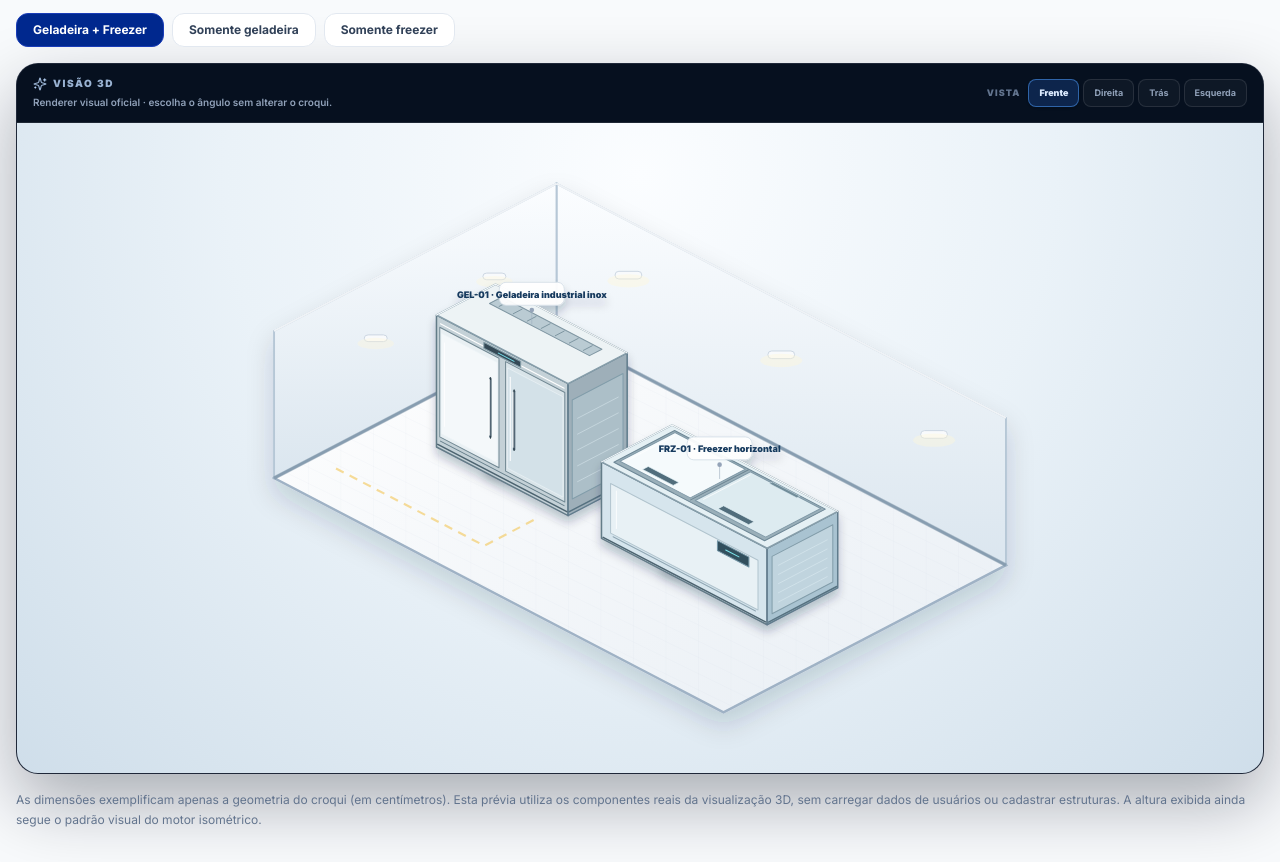
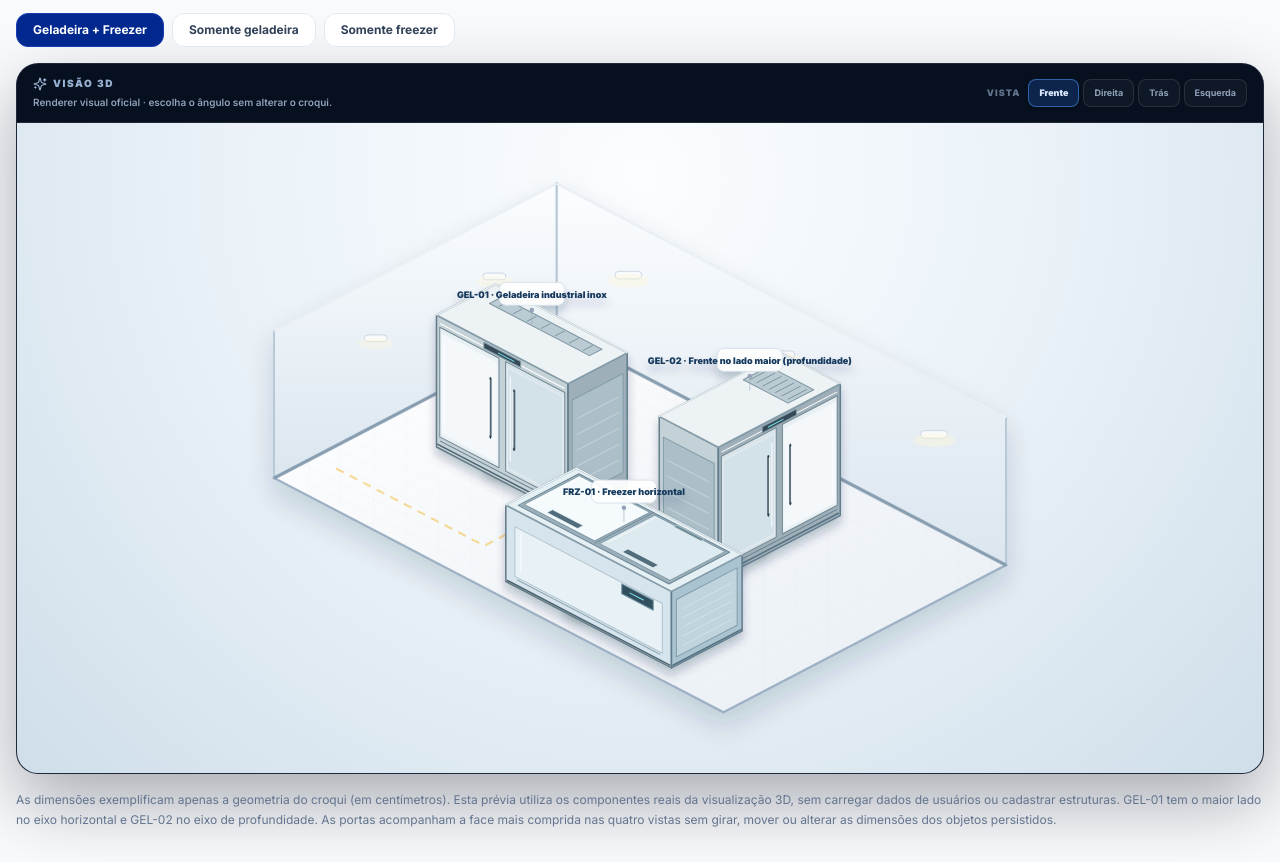
Before and after one commit to aprov-hgesm/Controles-de-Empenhos---Aprov, a Next.js app: page /visual-lab/frigorificos in a window 1280 px wide. Shown: the part 200-1062 px from the top of the page. Built offline with nearby package versions, Linux system fonts and the light colour scheme.

Commit message:
dev(warehouse): mostrar geladeiras com maiores lados X/Y nas quatro vistas

```diff
--- a/features/warehouse/components/WarehouseColdStorageLocalPreview.tsx
+++ b/features/warehouse/components/WarehouseColdStorageLocalPreview.tsx
@@ -23,11 +23,25 @@ const SAMPLE_OBJECTS: WarehouseDepotLayoutObject[] = [
     warehouseLocationId: null,
   },
   {
+    id: 'obj_local_fridge_long_depth_demo',
+    kind: 'REFRIGERATOR',
+    label: 'GEL-02 · Frente no lado maior (profundidade)',
+    x: 405,
+    y: 55,
+    width: 92,
+    height: 190,
+    rotation: 0,
+    layer: 0,
+    elevation: 0,
+    visualVariant: 'solid',
+    warehouseLocationId: null,
+  },
+  {
     id: 'obj_local_freezer_demo',
     kind: 'FREEZER',
     label: 'FRZ-01 · Freezer horizontal',
-    x: 345,
-    y: 165,
+    x: 335,
+    y: 304,
     width: 258,
     height: 110,
     rotation: 0,
@@ -89,8 +103,10 @@ export function WarehouseColdStorageLocalPreview() {
       <p className="text-xs leading-5 text-slate-500">
         As dimensões exemplificam apenas a geometria do croqui (em centímetros).
         Esta prévia utiliza os componentes reais da visualização 3D, sem carregar
-        dados de usuários ou cadastrar estruturas. A altura exibida ainda segue
-        o padrão visual do motor isométrico.
+        dados de usuários ou cadastrar estruturas. GEL-01 tem o maior lado
+        no eixo horizontal e GEL-02 no eixo de profundidade. As portas
+        acompanham a face mais comprida nas quatro vistas sem girar, mover
+        ou alterar as dimensões dos objetos persistidos.
       </p>
     </div>
   );
```
